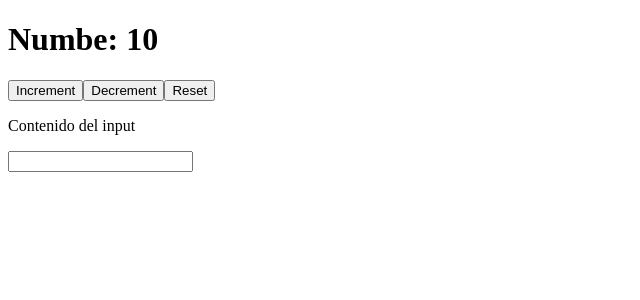
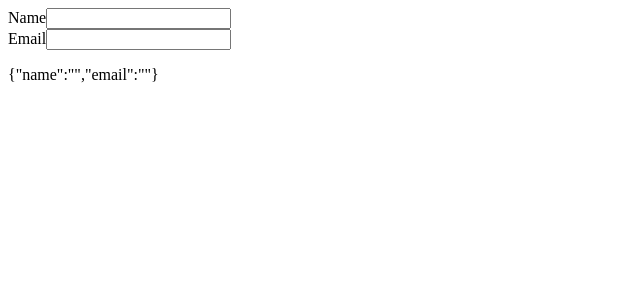
Before and after one commit to josefelipegh/React_Udemy_DorianDesings, a React (Create React App) app in the folder 11-hooks/: page / in a window 1280 px wide. Shown: the top 300 px of the page, without its empty margins (0-640 px from the left). Built offline with nearby package versions, Linux system fonts and the light colour scheme.

Commit message:
useState con objetos

```diff
--- a/11-hooks/src/App.jsx
+++ b/11-hooks/src/App.jsx
@@ -1,34 +1,36 @@
 import React, { useState } from 'react';
+import Form from './components/Form';
 
 const App = () => {
 
-  const [number, setNumber] = useState(10);
-  const [text, setText] = useState('')
+  // const [number, setNumber] = useState(10);
+  // const [text, setText] = useState('')
 
-  const handleIncrement = () => {
-    setNumber(number + 1)
-  }
+  // const handleIncrement = () => {
+  //   setNumber(number + 1)
+  // }
 
-  const handleDecrement = () => {
-    setNumber(number - 1)
-  }
+  // const handleDecrement = () => {
+  //   setNumber(number - 1)
+  // }
 
-  const handleReset = () => {
-    setNumber(0)
-  }
+  // const handleReset = () => {
+  //   setNumber(0)
+  // }
 
-  const handleInput = (e) => {
-    setText(e.target.value)
-  }
+  // const handleInput = (e) => {
+  //   setText(e.target.value)
+  // }
 
   return (
     <>
-      <h1>Numbe: { number }</h1>
+      {/* <h1>Numbe: { number }</h1>
       <button onClick={handleIncrement}>Increment</button>
       <button onClick={handleDecrement}>Decrement</button>
       <button onClick={handleReset}>Reset</button>
       <p>Contenido del input {text}</p>
-      <input type="text" onChange={handleInput} />
+      <input type="text" onChange={handleInput} /> */}
+      <Form />
     </>
   );
 }
--- /dev/null
+++ b/11-hooks/src/components/Form.jsx
@@ -0,0 +1,44 @@
+import React, { useState } from "react";
+
+const Form = () => {
+
+    const [values, setValues] = useState({
+        name: '',
+        email: ''
+    })
+
+    const handleChange = (e) => {
+
+        setValues({
+            ...values,
+            [e.target.name]: e.target.value
+        })
+
+    }
+
+    return (
+        <form>
+            <div>
+                <label htmlFor="name">Name</label>
+                <input
+                    id="name"
+                    name="name"
+                    onChange={handleChange}
+                    type="text"
+                />
+            </div>
+            <div>
+                <label htmlFor="email">Email</label>
+                <input
+                    id="email"
+                    name="email"
+                    onChange={handleChange}
+                    type="text"
+                />
+            </div>
+            <p>{JSON.stringify(values)}</p>
+        </form>
+    )
+}
+
+export default Form;
```
